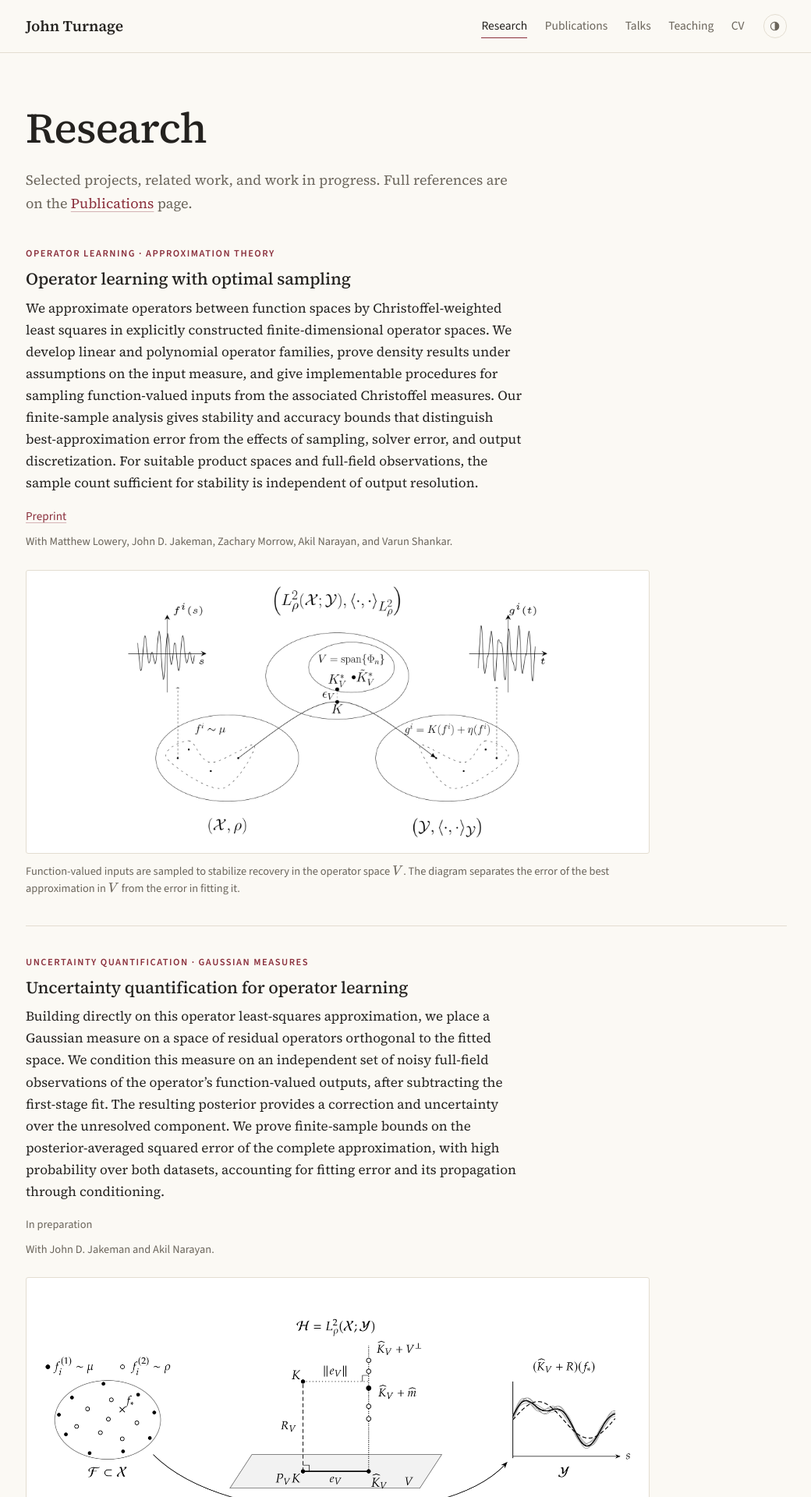
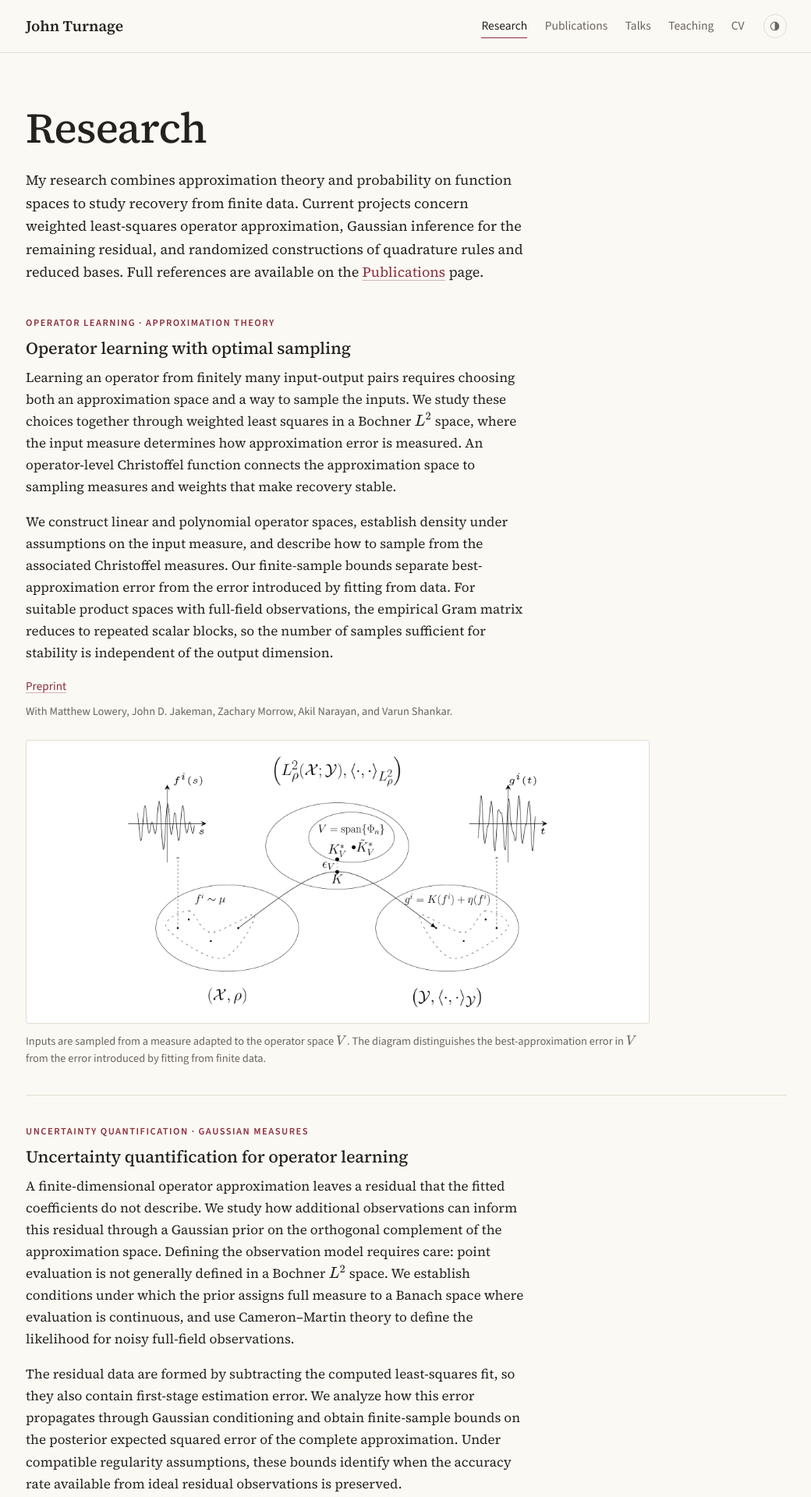
Before and after one commit to John-Turnage/john-turnage.github.io, a Jekyll site: the page built from research.html, in a window 1280 px wide. Shown: the top 1920 px of the page at 78% size, without its empty margins (119-1159 px from the left). Built offline with Jekyll 4.4.1, drawn with Linux system fonts in a browser that asks for light colours; some of the changed text lies outside the part shown.

Commit message:
Revise home bio, research descriptions, and teaching intro
Update the home-page bio, the research page introduction and project
descriptions (two paragraphs for each featured project), figure
captions, and the teaching introduction. The research introduction now
renders as body text rather than a muted subtitle.

Co-Authored-By: Claude Opus 5.5 <noreply@anthropic.com>

```diff
--- a/_data/projects.yml
+++ b/_data/projects.yml
@@ -1,22 +1,27 @@
-# Home-page research section.
+# Research page.
 #   selected: featured projects, in display order; describe the construction and its guarantees.
 #   related:  compact descriptions, paper links, and collaborators.
 #   ongoing:  short notes on work in progress.
-# body, with, and captions: Markdown; $...$ renders as math. figures: list of {src, alt, caption};
-# with two or more, previous/next controls appear and the first is shown by default.
+# body, with, and captions: Markdown; $...$ renders as math. In a `|-` block, a blank line starts a
+# new paragraph. figures: list of {src, alt, caption}; with two or more, previous/next controls
+# appear and the first is shown by default.
 
 selected:
   - id: owls
     title: Operator learning with optimal sampling
     meta: Operator learning · Approximation theory
-    body: >-
-      We approximate operators between function spaces by Christoffel-weighted least squares in explicitly
-      constructed finite-dimensional operator spaces. We develop linear and polynomial operator families,
-      prove density results under assumptions on the input measure, and give implementable procedures for
-      sampling function-valued inputs from the associated Christoffel measures. Our finite-sample analysis
-      gives stability and accuracy bounds that distinguish best-approximation error from the effects of
-      sampling, solver error, and output discretization. For suitable product spaces and full-field
-      observations, the sample count sufficient for stability is independent of output resolution.
+    body: |-
+      Learning an operator from finitely many input-output pairs requires choosing both an approximation
+      space and a way to sample the inputs. We study these choices together through weighted least squares
+      in a Bochner $L^2$ space, where the input measure determines how approximation error is measured. An
+      operator-level Christoffel function connects the approximation space to sampling measures and weights
+      that make recovery stable.
+
+      We construct linear and polynomial operator spaces, establish density under assumptions on the input
+      measure, and describe how to sample from the associated Christoffel measures. Our finite-sample bounds
+      separate best-approximation error from the error introduced by fitting from data. For suitable product
+      spaces with full-field observations, the empirical Gram matrix reduces to repeated scalar blocks, so
+      the number of samples sufficient for stability is independent of the output dimension.
     links:
       - label: Preprint
         url: https://arxiv.org/abs/2512.11168
@@ -25,8 +30,8 @@ selected:
       - src: /assets/img/research/owls-schematic.png
         alt: Schematic of the least-squares problem relating sampled inputs, noisy outputs, and the approximation space of operators.
         caption: >-
-          Function-valued inputs are sampled to stabilize recovery in the operator space $V$.
-          The diagram separates the error of the best approximation in $V$ from the error in fitting it.
+          Inputs are sampled from a measure adapted to the operator space $V$. The diagram distinguishes
+          the best-approximation error in $V$ from the error introduced by fitting from finite data.
       # - src: /assets/img/research/owls-poisson.png
       #   alt: "Four panels: a random forcing, the true Poisson solution, the learned approximation, and their pointwise error."
       #   caption: >-
@@ -45,23 +50,28 @@ selected:
   - id: residual
     title: Uncertainty quantification for operator learning
     meta: Uncertainty quantification · Gaussian measures
-    body: >-
-      Building directly on this operator least-squares approximation, we place a Gaussian measure on a
-      space of residual operators orthogonal to the fitted space. We condition this measure on an
-      independent set of noisy full-field observations of the operator's function-valued outputs, after
-      subtracting the first-stage fit. The resulting posterior provides a correction and uncertainty over
-      the unresolved component. We prove finite-sample bounds on the posterior-averaged squared error of
-      the complete approximation, with high probability over both datasets, accounting for fitting error
-      and its propagation through conditioning.
+    body: |-
+      A finite-dimensional operator approximation leaves a residual that the fitted coefficients do not
+      describe. We study how additional observations can inform this residual through a Gaussian prior on
+      the orthogonal complement of the approximation space. Defining the observation model requires care:
+      point evaluation is not generally defined in a Bochner $L^2$ space. We establish conditions under which
+      the prior assigns full measure to a Banach space where evaluation is continuous, and use Cameron–Martin
+      theory to define the likelihood for noisy full-field observations.
+
+      The residual data are formed by subtracting the computed least-squares fit, so they also contain
+      first-stage estimation error. We analyze how this error propagates through Gaussian conditioning and
+      obtain finite-sample bounds on the posterior expected squared error of the complete approximation.
+      Under compatible regularity assumptions, these bounds identify when the accuracy rate available from
+      ideal residual observations is preserved.
     status: In preparation
     with: John D. Jakeman and Akil Narayan
     figures:
       - src: /assets/img/research/residual-two-stage.png
         alt: Schematic of the two-stage approximation, from sampled inputs through the approximation space to predicted outputs.
         caption: >-
-          The two stages use independent inputs (filled and open points). Corrections lie in $V^\perp$,
-          so they cannot remove the first-stage error $e_V$. Right: fitted output (dashed), corrected mean
-          (solid), and posterior draws (grey) at one input.
+          The two stages use independent input samples, shown as filled and open points. The residual
+          correction lies in $V^\perp$, so the first-stage error within $V$ remains. At right: the
+          first-stage prediction (dashed), posterior mean (solid), and posterior draws (grey) at a fixed input.
       # - src: /assets/img/research/residual-function-spaces.png
       #   alt: Diagram of the function spaces and maps used for residual inference.
       #   caption: >-
@@ -71,14 +81,18 @@ selected:
   - id: quadrature
     title: Constructive positive quadrature
     meta: Quadrature · Probability
-    body: >-
-      We analyze quadrature rules obtained by integrating weighted least-squares approximations built from
-      random samples. A well-conditioned fit alone does not ensure positive quadrature weights. We establish
-      finite-sample control of the scaled weights relative to their limiting values, allowing unbounded
-      Christoffel functions and limiting weights approaching zero. Under suitable sampling and positivity
-      assumptions, these estimates yield positive exact rules that can be pruned to at most $N$ nodes for
-      an $N$-dimensional real space—a constructive generalized Tchakaloff result. Additional tail assumptions
-      give weighted stability bounds for the unpruned rule.
+    body: |-
+      Integrating a weighted least-squares approximation gives a quadrature rule exact on the approximation
+      space. Even when the fit is well conditioned, however, the resulting weights need not be positive or
+      yield a stable rule. We study these questions through the alignment between evaluation representers
+      and the target functional, using probabilistic estimates to control how the scaled weights concentrate
+      near their limiting values.
+
+      The analysis accommodates unbounded Christoffel functions and limiting weights that approach zero.
+      Under suitable sampling and positivity assumptions, we obtain positive exact rules that can be reduced
+      to at most $N$ nodes for an $N$-dimensional real approximation space, giving a constructive generalized
+      Tchakaloff result. Additional tail assumptions provide weighted stability bounds for the rule before
+      this reduction.
     links:
       - label: Preprint
         url: https://arxiv.org/abs/2609.09506
@@ -87,9 +101,9 @@ selected:
       - src: /assets/img/research/quadrature-induced-rule.png
         alt: Quadrature weights from induced sampling clustering around their limiting curve, with the pruned positive rule marked in red.
         caption: >-
-          Pruning reduces a positive 500-node rule to ten nodes while preserving exactness on the
-          approximation space. The original weights (blue) are scaled by 500; the pruned weights
-          (red), by ten. Green shows the limiting scaled weights before pruning.
+          A positive rule with 500 nodes is reduced to ten nodes while preserving exactness on the
+          approximation space. For comparison, the original weights (blue) are multiplied by 500 and the
+          reduced weights (red) by ten. Green shows the limiting scaled weights of the original rule.
       # - src: /assets/img/research/quadrature-densities.png
       #   alt: Sampling densities compared with the standard Gaussian density.
       #   caption: >-
@@ -105,10 +119,13 @@ related:
   - id: kno
     title: Kernel neural operators
     body: >-
-      We develop neural operators with independently chosen kernels and quadrature, allowing
-      nonstationary, anisotropic kernels and irregular domains. We establish continuous and discrete
-      universal approximation results and obtain comparable benchmark accuracy to Fourier and transformer
-      neural operators, typically with an order of magnitude fewer trainable parameters.
+      Kernel neural operators approximate maps between function spaces through compositions of kernel
+      integral operators. We develop an architecture in which the kernel and quadrature rule can be chosen
+      independently, allowing expressive nonstationary, anisotropic kernels and integration rules adapted
+      to irregular domains. We establish universal approximation results for both the continuous and
+      discretized architectures. On the benchmarks studied, the method achieves accuracy comparable to
+      Fourier and transformer neural operators, typically with an order of magnitude fewer trainable
+      parameters.
     links:
       - label: TMLR
         url: https://openreview.net/forum?id=Q0C4jYZQ7x
@@ -119,10 +136,12 @@ related:
   - id: generative
     title: Direct inference for quantities of interest
     body: >-
-      We compare learning the conditional distribution of a low-dimensional quantity of interest directly
-      with learning and pushing forward the parameter posterior. Across generative model classes on a
-      linear–Gaussian benchmark, direct learning reduces model size and measured training cost, with
-      broadly comparable accuracy.
+      In many inverse problems, the goal is to infer a low-dimensional quantity of interest from
+      observations, while the unknown model parameters are high dimensional. We compare learning the
+      conditional distribution of the quantity of interest directly with learning the parameter posterior
+      and then pushing it forward. Using a linear–Gaussian benchmark, we examine accuracy and computational
+      cost across several generative model classes. Direct learning reduces model size and measured training
+      cost while achieving broadly comparable accuracy.
     links:
       - label: Proceedings
         url: "https://www.sandia.gov/app/uploads/sites/210/2025/12/CSRI-2025-proceedings_FINALDec1.pdf#page=296"
@@ -131,8 +150,9 @@ related:
 ongoing:
   - title: Randomized greedy reduced bases
     body: >-
-      We are developing error bounds for randomized greedy reduced-basis methods. Conditional lower-tail
-      estimates control the accumulated effect of imperfect snapshot selections, giving high-probability
-      bounds in terms of Kolmogorov widths at a prescribed iteration. Selections may depend on previous
-      iterations.
+      Greedy reduced-basis methods build approximation spaces by successively selecting snapshots with
+      large approximation error. Randomized selection can reduce the cost of this search, but imperfect
+      choices accumulate and influence subsequent iterations. We are developing an analysis that uses
+      conditional probability estimates to track these selection losses, with the aim of obtaining
+      high-probability approximation bounds in terms of Kolmogorov widths.
     with: Amy De Castro, Filip Bělík, and Akil Narayan
--- a/assets/css/main.css
+++ b/assets/css/main.css
@@ -202,6 +202,7 @@ main { display: block; flex: 1 0 auto; }
 .page-header { max-width: var(--measure); margin-bottom: 2.5rem; }
 .page-header h1 { margin-bottom: 0.35em; }
 .lede { font-size: 1.12rem; color: var(--muted); }
+.page--research .lede { color: var(--text); }
 
 .page h2 {
   font-size: 1.35rem;
--- a/research.html
+++ b/research.html
@@ -3,7 +3,8 @@ layout: page
 title: Research
 permalink: /research/
 math: true
-lede: 'Selected projects, related work, and work in progress. Full references are on the <a href="/publications/">Publications</a> page.'
+page_class: page--research
+lede: 'My research combines approximation theory and probability on function spaces to study recovery from finite data. Current projects concern weighted least-squares operator approximation, Gaussian inference for the remaining residual, and randomized constructions of quadrature rules and reduced bases. Full references are available on the <a href="/publications/">Publications</a> page.'
 ---
 <div class="projects">
   {%- for project in site.data.projects.selected %}
--- a/teaching.html
+++ b/teaching.html
@@ -2,7 +2,7 @@
 layout: page
 title: Teaching
 permalink: /teaching/
-lede: Courses taught as instructor of record at the University of Utah.
+lede: I have taught the following courses as instructor of record at the University of Utah. Course syllabi are linked below.
 ---
 <ul class="courses">
   {%- for course in site.data.teaching %}
```
Also changed, not shown: index.html (+9 -6 lines).
